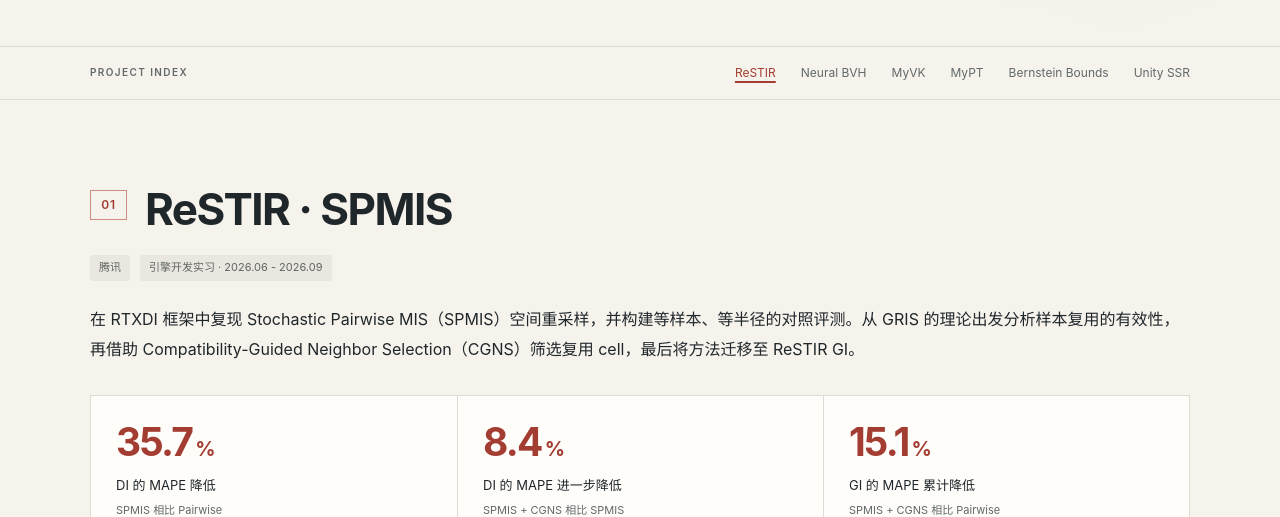
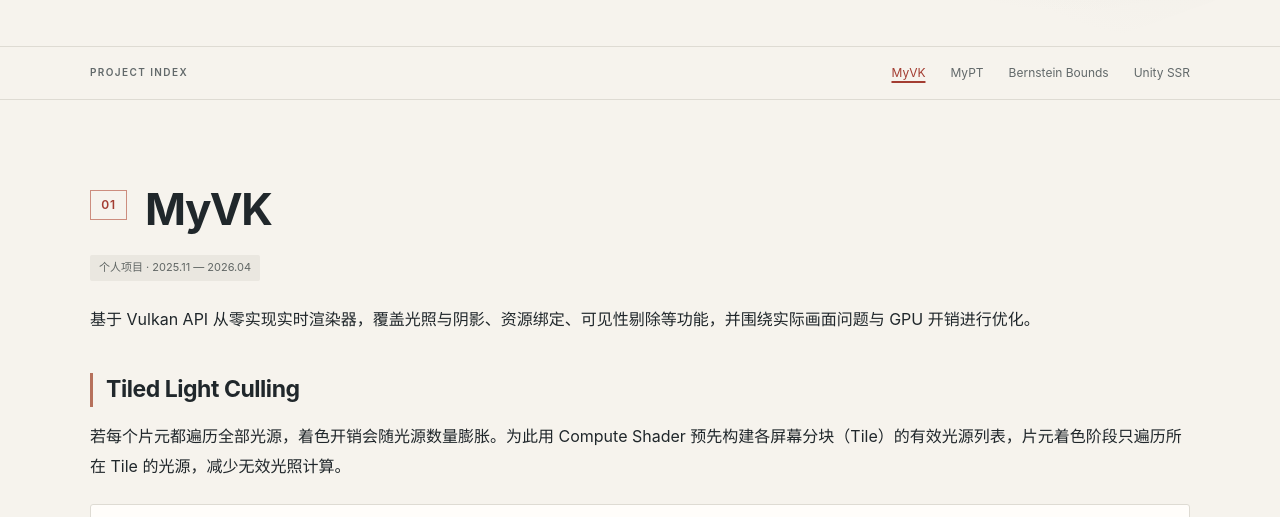
Before and after one commit to 0neMoreS/0neMoreS.github.io, a Jekyll site: the page built from index.md, in a window 1280 px wide and 1400 px high, scrolled down 326 px. Shown: the top 517 px of the window. Built offline with Jekyll 4.4.1, drawn with Linux system fonts in a browser that asks for light colours; some of the changed text lies outside the part shown; grey boxes are pictures that could not be loaded.

Commit message:
Remove internship projects from portfolio

```diff
--- a/_layouts/default.html
+++ b/_layouts/default.html
@@ -148,8 +148,6 @@
   <nav class="project-nav" aria-label="项目导航">
     <div class="nav-inner">
       <span class="nav-label">PROJECT INDEX</span>
-      <a href="#restir">ReSTIR</a>
-      <a href="#neural-bvh">Neural BVH</a>
       <a href="#myvk">MyVK</a>
       <a href="#mypt">MyPT</a>
       <a href="#bernstein">Bernstein Bounds</a>
--- a/index.md
+++ b/index.md
@@ -2,60 +2,7 @@
 layout: default
 ---
 
-<h2 id="restir"><span class="project-number">01</span>ReSTIR · SPMIS</h2>
-
-<div class="project-meta"><span>腾讯</span><span>引擎开发实习 · 2026.06 - 2026.09</span></div>
-
-在 RTXDI 框架中复现 Stochastic Pairwise MIS（SPMIS）空间重采样，并构建等样本、等半径的对照评测。从 GRIS 的理论出发分析样本复用的有效性，再借助 Compatibility-Guided Neighbor Selection（CGNS）筛选复用 cell，最后将方法迁移至 ReSTIR GI。
-
-<div class="result-grid">
-  <div class="result-item"><strong>35.7<span>%</span></strong><p>DI 的 MAPE 降低<br><small>SPMIS 相比 Pairwise</small></p></div>
-  <div class="result-item"><strong>8.4<span>%</span></strong><p>DI 的 MAPE 进一步降低<br><small>SPMIS + CGNS 相比 SPMIS</small></p></div>
-  <div class="result-item"><strong>15.1<span>%</span></strong><p>GI 的 MAPE 累计降低<br><small>SPMIS + CGNS 相比 Pairwise</small></p></div>
-</div>
-
-### Direct Illumination 复现
-
-在相同样本数和复用半径下，对比 Pairwise 与 SPMIS 的噪声和误差。通过共享 cell 中的候选样本，验证 SPMIS 空间重采样的效果，而不是通过增加样本预算获得收益。
-
-<figure class="evidence-figure">
-  <img src="./assets/restir-di-spmis.jpg" alt="Bistro 直接光对照：左侧为 Ground Truth，右侧为 GT、Pairwise 和 SPMIS 的局部放大图，MAPE 分别为 1.104 和 0.710。" loading="lazy" width="1080" height="451">
-  <figcaption><span>DI / Pairwise → SPMIS</span></figcaption>
-</figure>
-
-### Compatibility-Guided 优化
-
-复用样本经过 Shift Mapping 后，可能因为像素间几何差异失效。基于 GRIS 的理论基础，分析发现如果能尽量保证 Shift Mapping 前后的样本一致性，就能获得更好的结果。利用 CGNS 的兼容性启发式筛选复用 cell，就能很好地保证 Shift Mapping 前后的样本一致性，减少无效复用带来的方差。
-
-<figure class="evidence-figure">
-  <img src="./assets/restir-di-cgns.jpg" alt="Bistro 直接光兼容性筛选对照：GT、SPMIS、SPMIS 加 CGNS，MAPE 从 0.7997 降至 0.7329。" loading="lazy" width="1080" height="451">
-  <figcaption><span>DI / SPMIS → SPMIS + CGNS</span></figcaption>
-</figure>
-
-### Global Illumination 迁移
-
-将 SPMIS 与 CGNS 从直接光重采样迁移到 ReSTIR GI，并沿用对照评测验证间接光的噪声与误差变化。下图展示室内场景中灯具及局部反射区域的结果。
-
-<figure class="evidence-figure">
-  <img src="./assets/restir-gi-cgns.jpg" alt="室内间接光对照：GT、Pairwise、SPMIS、SPMIS 加 CGNS，MAPE 分别为 1.1358、0.9820 和 0.9647。" loading="lazy" width="1080" height="432">
-  <figcaption><span>GI / Pairwise → SPMIS → SPMIS + CGNS</span></figcaption>
-</figure>
-
-<h2 id="neural-bvh"><span class="project-number">02</span>Neural BVH</h2>
-
-<div class="project-meta"><span>腾讯</span><span>引擎开发实习 · 2026.05 - 2026.06</span></div>
-
-将论文原本基于 CUDA 的光追框架改造成基于 OptiX 的硬件光追版本，建立纯硬件求交的对照基线。针对首版神经求交在性能与画质上均不及纯硬件的问题，从求交精度和 Divergence 两方面分析瓶颈，将方案调整为主光线走硬件、仅在次级光线上对部分表面使用神经求交。
-
-### 性能收益的上限
-
-神经 AABB 候选收集不能像三角交点查询一样，利用已知最近命中的距离持续缩短遍历范围。分段计时显示，神经方案仅硬件遍历 BVH 的部分就已耗时 **1.5 ms**，与纯硬件完整求交的 **1.4 ms** 基本相当。
-
-<figure class="evidence-figure">
-  <img src="./assets/neural-bvh-study.jpg" loading="lazy" width="1080" height="608">
-</figure>
-
-<h2 id="myvk"><span class="project-number">03</span>MyVK</h2>
+<h2 id="myvk"><span class="project-number">01</span>MyVK</h2>
 
 <div class="project-meta"><span>个人项目 · 2025.11 — 2026.04</span></div>
 
@@ -121,7 +68,7 @@ layout(push_constant) uniform Push {
 } push;
 {% endhighlight %}
 
-<h2 id="mypt"><span class="project-number">04</span>MyPT</h2>
+<h2 id="mypt"><span class="project-number">02</span>MyPT</h2>
 
 <div class="project-meta"><span>个人项目 · 2025.03 — 2025.10</span></div>
 
@@ -155,7 +102,7 @@ layout(push_constant) uniform Push {
 
 <div class="takeaway"><p>Photon Mapping 估计出经典 Path Tracing 难以采样到的路径。</p></div>
 
-<h2 id="bernstein"><span class="project-number">05</span>Bernstein Bounds for Caustics</h2>
+<h2 id="bernstein"><span class="project-number">03</span>Bernstein Bounds for Caustics</h2>
 
 <div class="project-meta"><span>SIGGRAPH 2025</span><span>NJU Meta Graphics · 2024.11 — 2025.02</span></div>
 
@@ -173,7 +120,7 @@ layout(push_constant) uniform Push {
 
 将多项式度数改为编译期固定的模板参数，使循环边界成为常量，便于编译器自动向量化；针对高频出现的低度数稀疏组合，使用模板全特化提供快路径。结合实际运算量估算理论耗时，并与实测对照检查额外实现开销。
 
-<h2 id="unity-ssr"><span class="project-number">06</span>Unity · Compute Shader SSR</h2>
+<h2 id="unity-ssr"><span class="project-number">04</span>Unity · Compute Shader SSR</h2>
 
 <div class="project-meta"><span>Unity 6 / Compute Shader</span><span>屏幕空间反射</span></div>
 
```
